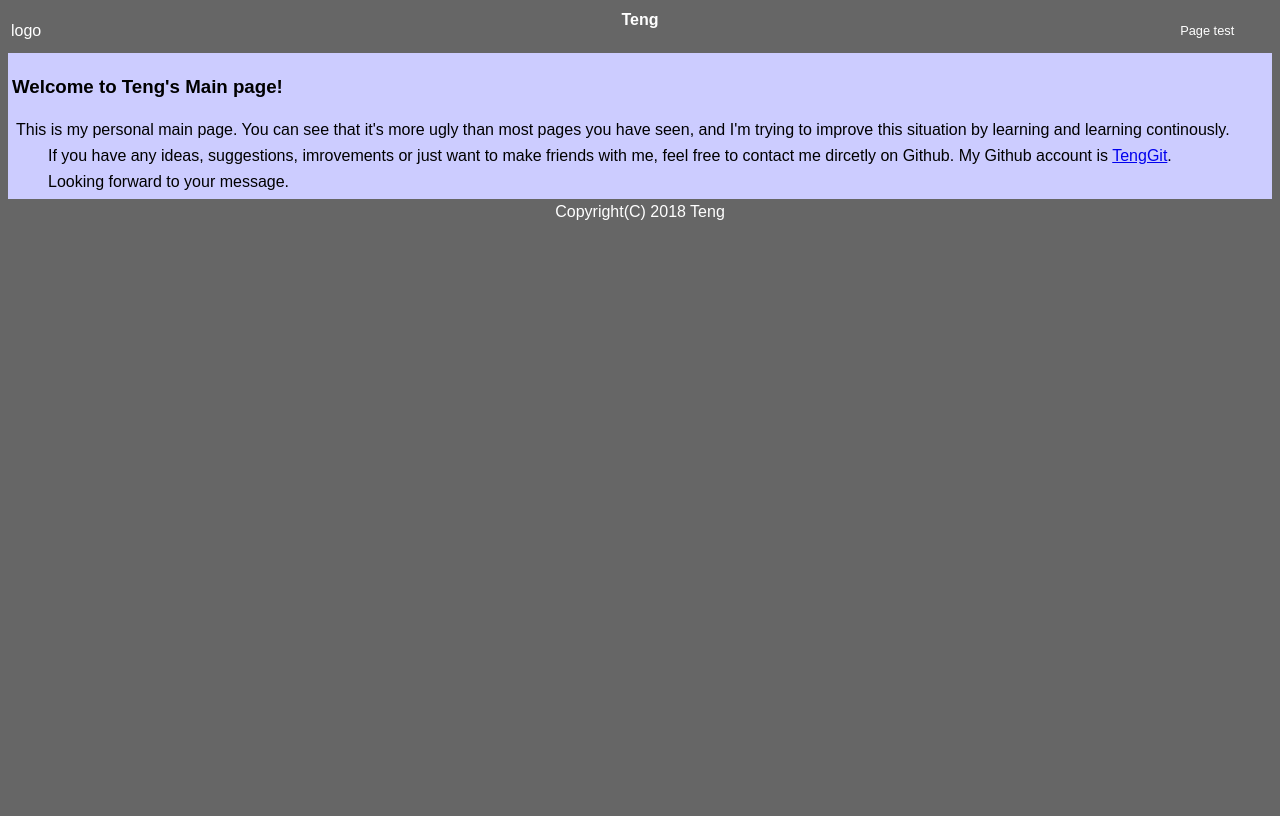
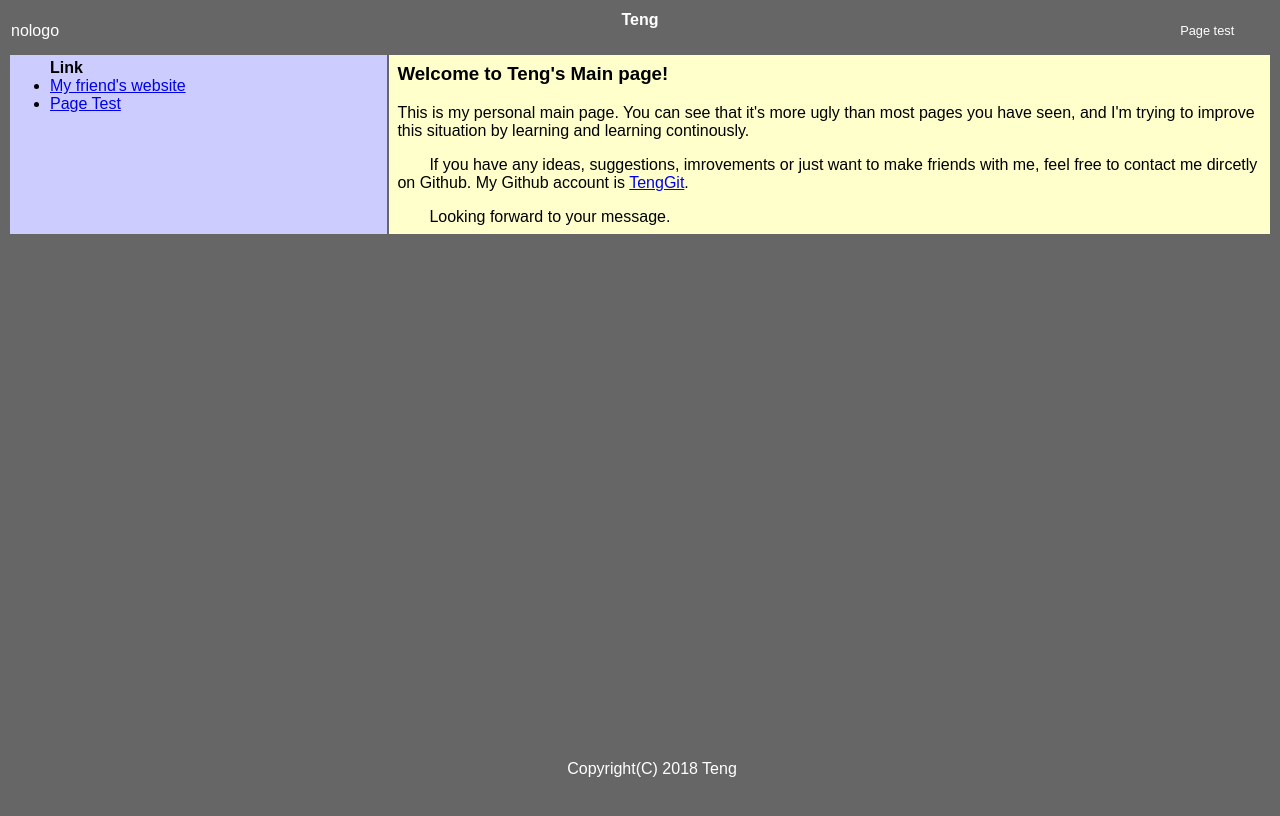
Before and after one commit to TengGit/tenggit.github.io, a plain HTML site: page index.html in a window 1280 px wide. Drawn offline with Linux system fonts and the light colour scheme.

Commit message:
Add sidebar

```diff
--- a/index.html
+++ b/index.html
@@ -6,11 +6,11 @@
 <link rel="stylesheet" type="text/css" href="style.css" />
 </head>
 <body>
+<!-- banner -->
 <div class="banner" id="banner">
-<!-- banner -- not added anything -->
 <table style="width: 100%">
 <tr>
-<td style="width: 10%"><span>logo</span></td>
+<td style="width: 10%"><span>nologo</span></td>
 <th style="width: 80%" align="center"><h4>Teng</h4></th>
 <td style="width: 10%" align="right">
 <a href="Github-Page-Test">Page test</a>
@@ -18,17 +18,26 @@
 </tr>
 </table>
 </div>
-<div class="main" id="main">
+<!-- Main content -->
+<table style="width: 100%;"><tr>
+<td class="sidebar" id="sidebar">
+<ul>
+<li class="caption">Link</li>
+<li><a href="https://ivyhole.github.io">My friend's website</a></li>
+<li><a href="/Github-Page-Test">Page Test</a></li>
+</ul>
+</td>
+<td class="main" id="main">
 <h3>Welcome to Teng's Main page!</h3>
-<div>This is my personal main page. You can see that it's more ugly
+<p>This is my personal main page. You can see that it's more ugly
 than most pages you have seen, and I'm trying to improve this situation
-by learning and learning continously.</div>
-<div>If you have any ideas, suggestions, imrovements or just want to make friends with me,
-feel free to contact me dircetly on Github. My Github account is <a href="https://github.com/TengGit">TengGit</a>.</div>
-<div>Looking forward to your message.</div>
-</div>
+by learning and learning continously.</p>
+<p>If you have any ideas, suggestions, imrovements or just want to make friends with me,
+feel free to contact me dircetly on Github. My Github account is <a href="https://github.com/TengGit">TengGit</a>.</p>
+<p>Looking forward to your message.</p>
+</td></tr></table>
+<!-- footer -->
 <div class="footer" id="footer" style="text-align: center">
-<!-- footer -- not added anything -->
 Copyright(C) 2018 Teng
 </div>
 </body>
--- a/style.css
+++ b/style.css
@@ -24,22 +24,52 @@ body {
 	background-color: #999999;
 }
 
+.banner a:active {
+	background-color: #333333;
+}
+
 .main {
+	width: 70%;
+	height: 100%;
+	background-color: #ffffcc;
+	color: black;
+	padding: 8px;
+	margin-bottom: 40px;
+	vertical-align: top;
+}
+
+.main p {
+	font-size: 100%;
+	padding: 0px;
+}
+
+.main p + p {
+	text-indent: 2em;
+}
+
+.sidebar {
+	width: 30%;
+	height: 100%;
 	background-color: #ccccff;
 	color: black;
-	padding: 4px;
+	vertical-align: top;
+	padding: 4px 0px 0px 0px;
 }
 
-.main div {
-	font-size: 100%;
-	padding: 4px;
+.sidebar ul li.caption {
+	font-weight: bold;
+	list-style: none;
 }
 
-.main div + div {
-	text-indent: 2em;
+.center-container {
+	margin-bottom: 40px;
 }
 
 .footer {
 	background-color: #666666;
 	padding: 4px;
+	position: absolute;
+	bottom: 0px;
+	height: 36px;
+	width: 100%;
 }
```
